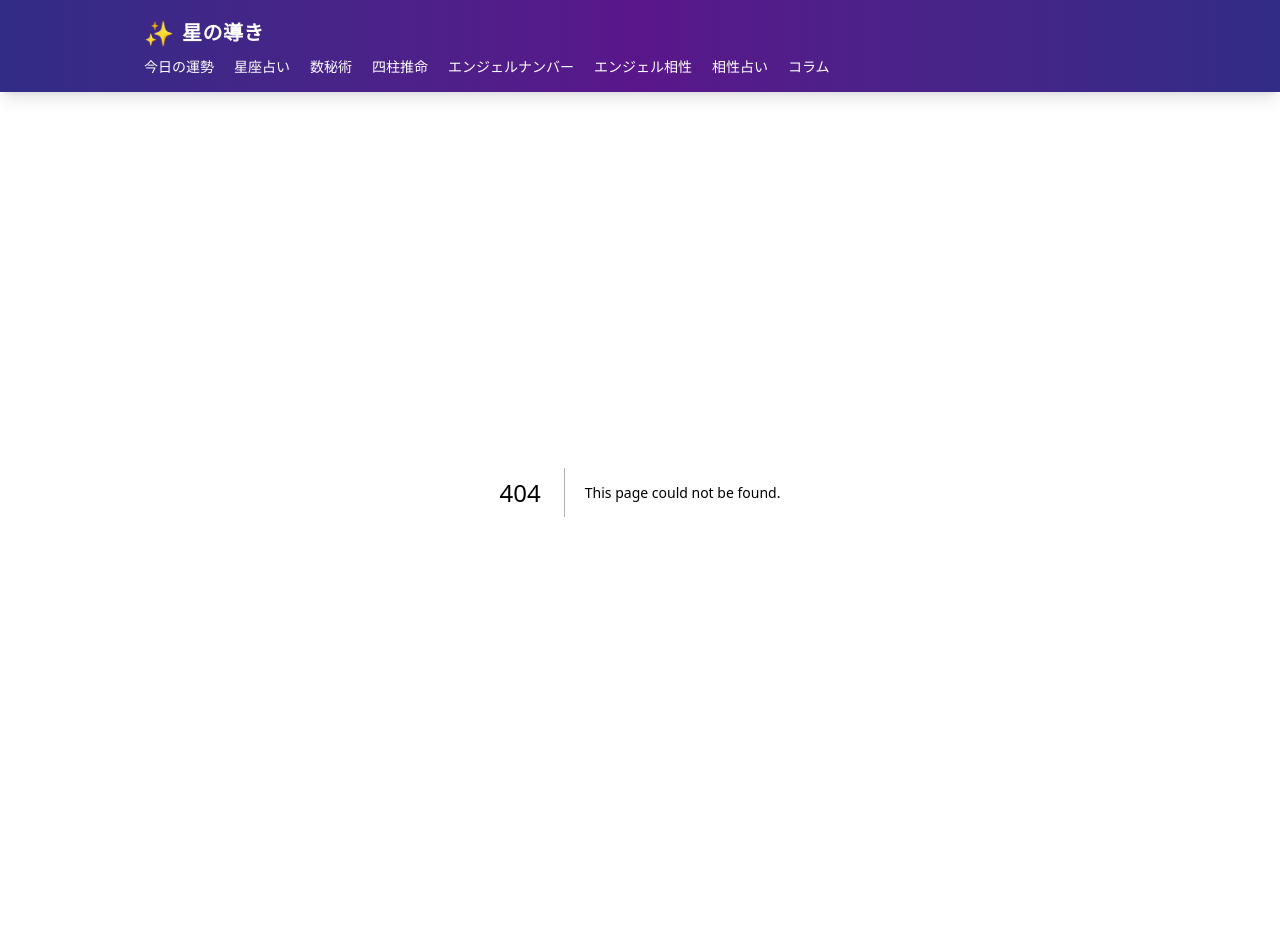
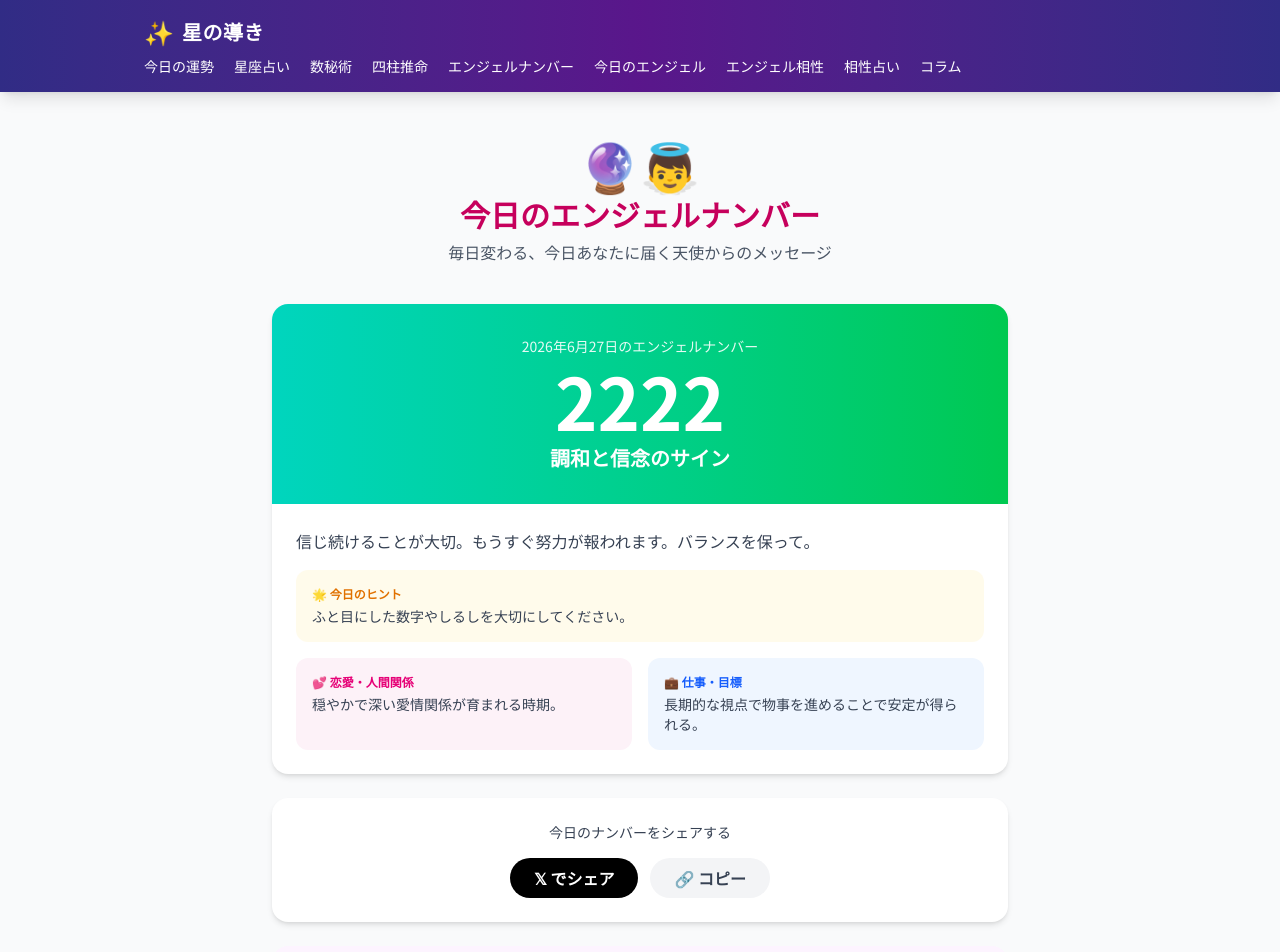
Before and after one commit to yuichiro/uranai-site, a Next.js app: page /today-angel-number in a window 1280 px wide. Before the commit this address had no page. Shown: the top 952 px of the page. Built offline with nearby package versions, Linux system fonts and the light colour scheme.

Commit message:
Add daily angel number feature (today-angel-number)

```diff
--- a/app/page.tsx
+++ b/app/page.tsx
@@ -9,6 +9,7 @@ const FEATURES = [
   { href: "/compatibility", icon: "💑", title: "相性占い", subtitle: "Compatibility", description: "二人の生年月日から数秘術と四柱推命で相性を診断します。", color: "from-rose-400 to-pink-500" },
   { href: "/my-angel-number", icon: "🕊️", title: "あなた専用エンジェルナンバー", subtitle: "My Angel Number", description: "生年月日から、あなたが生まれ持った守護エンジェルナンバーを診断します。", color: "from-fuchsia-500 to-pink-500" },
   { href: "/angel-compatibility", icon: "👼", title: "エンジェルナンバー相性", subtitle: "Angel Compatibility", description: "二人がよく見るエンジェルナンバーから、天使が示す相性を診断します。", color: "from-pink-400 to-fuchsia-500" },
+  { href: "/today-angel-number", icon: "🔮", title: "今日のエンジェルナンバー", subtitle: "Today's Angel Number", description: "毎日変わる、今日あなたに届く天使からのメッセージをチェック。", color: "from-violet-400 to-fuchsia-500" },
 ];
 
 export default function HomePage() {
--- a/app/sitemap.ts
+++ b/app/sitemap.ts
@@ -14,6 +14,7 @@ export default function sitemap(): MetadataRoute.Sitemap {
     { url: `${BASE_URL}/compatibility`, lastModified: now, changeFrequency: "monthly", priority: 0.8 },
     { url: `${BASE_URL}/my-angel-number`, lastModified: now, changeFrequency: "monthly", priority: 0.8 },
     { url: `${BASE_URL}/angel-compatibility`, lastModified: now, changeFrequency: "monthly", priority: 0.8 },
+    { url: `${BASE_URL}/today-angel-number`, lastModified: now, changeFrequency: "daily", priority: 0.9 },
     { url: `${BASE_URL}/column`, lastModified: now, changeFrequency: "weekly", priority: 0.7 },
     { url: `${BASE_URL}/column/numerology-basics`, lastModified: now, changeFrequency: "monthly", priority: 0.6 },
     { url: `${BASE_URL}/column/shichu-basics`, lastModified: now, changeFrequency: "monthly", priority: 0.6 },
--- /dev/null
+++ b/app/today-angel-number/layout.tsx
@@ -0,0 +1,10 @@
+import type { Metadata } from "next";
+
+export const metadata: Metadata = {
+  title: "今日のエンジェルナンバー｜毎日変わる天使からのメッセージ",
+  description: "今日あなたに届くエンジェルナンバーを毎日お届け。日替わりの数字に込められた天使からのメッセージ・恋愛・仕事の運勢をチェックしましょう。",
+};
+
+export default function Layout({ children }: { children: React.ReactNode }) {
+  return children;
+}
--- /dev/null
+++ b/app/today-angel-number/page.tsx
@@ -0,0 +1,100 @@
+"use client";
+
+import { useState, useEffect } from "react";
+import Link from "next/link";
+import { getDailyAngel, type DailyAngel } from "@/lib/dailyAngel";
+
+export default function TodayAngelNumberPage() {
+  const [daily, setDaily] = useState<DailyAngel | null>(null);
+
+  useEffect(() => {
+    // 閲覧時の日付で「今日のエンジェルナンバー」を算出（毎日変わる）
+    setDaily(getDailyAngel());
+  }, []);
+
+  const shareText = daily
+    ? `今日のエンジェルナンバーは「${daily.angel.number}」（${daily.angel.title}）✨`
+    : "";
+  const shareUrl = "https://uranai.moritaro.com/today-angel-number";
+  const twitterHref = `https://twitter.com/intent/tweet?text=${encodeURIComponent(shareText)}&url=${encodeURIComponent(shareUrl)}&hashtags=${encodeURIComponent("今日のエンジェルナンバー,星の導き")}`;
+
+  return (
+    <div className="max-w-3xl mx-auto px-4 py-12 space-y-10">
+      <div className="text-center space-y-2">
+        <div className="text-5xl">🔮👼</div>
+        <h1 className="text-3xl font-bold text-pink-700">今日のエンジェルナンバー</h1>
+        <p className="text-gray-600">毎日変わる、今日あなたに届く天使からのメッセージ</p>
+      </div>
+
+      {!daily && (
+        <div className="bg-white rounded-2xl shadow-md p-12 text-center text-gray-400">
+          読み込み中...
+        </div>
+      )}
+
+      {daily && (
+        <div className="space-y-6">
+          <div className="bg-white rounded-2xl shadow-md overflow-hidden">
+            <div className={`bg-gradient-to-r ${daily.angel.color} p-8 text-white text-center space-y-2`}>
+              <div className="text-sm opacity-90">{daily.dateLabel}のエンジェルナンバー</div>
+              <div className="text-7xl font-bold">{daily.angel.number}</div>
+              <div className="text-xl font-bold">{daily.angel.title}</div>
+            </div>
+            <div className="p-6 space-y-4">
+              <p className="text-gray-700 leading-relaxed">{daily.angel.message}</p>
+              <div className="bg-amber-50 rounded-xl p-4">
+                <div className="text-xs font-bold text-amber-600 mb-1">🌟 今日のヒント</div>
+                <p className="text-sm text-gray-700">{daily.hint}</p>
+              </div>
+              <div className="grid sm:grid-cols-2 gap-4">
+                <div className="bg-pink-50 rounded-xl p-4">
+                  <div className="text-xs font-bold text-pink-600 mb-1">💕 恋愛・人間関係</div>
+                  <p className="text-sm text-gray-700">{daily.angel.love}</p>
+                </div>
+                <div className="bg-blue-50 rounded-xl p-4">
+                  <div className="text-xs font-bold text-blue-600 mb-1">💼 仕事・目標</div>
+                  <p className="text-sm text-gray-700">{daily.angel.work}</p>
+                </div>
+              </div>
+            </div>
+          </div>
+
+          {/* シェア */}
+          <div className="bg-white rounded-2xl shadow-md p-6 text-center space-y-4">
+            <p className="text-sm font-medium text-gray-700">今日のナンバーをシェアする</p>
+            <div className="flex justify-center gap-3 flex-wrap">
+              <a
+                href={twitterHref}
+                target="_blank"
+                rel="noopener noreferrer"
+                className="bg-black text-white font-bold px-6 py-2 rounded-full hover:opacity-80 transition-opacity"
+              >
+                𝕏 でシェア
+              </a>
+              <button
+                onClick={() => navigator.clipboard?.writeText(`${shareText} ${shareUrl}`)}
+                className="bg-gray-100 text-gray-700 font-bold px-6 py-2 rounded-full hover:bg-gray-200 transition-colors"
+              >
+                🔗 コピー
+              </button>
+            </div>
+          </div>
+
+          {/* 関連導線 */}
+          <div className="bg-fuchsia-50 rounded-2xl p-6 space-y-3 text-center">
+            <p className="font-bold text-fuchsia-800">もっとエンジェルナンバーを知る</p>
+            <div className="flex flex-wrap justify-center gap-3">
+              <Link href="/my-angel-number" className="bg-fuchsia-500 text-white text-sm px-4 py-2 rounded-full hover:shadow-md transition-all">あなた専用ナンバー診断</Link>
+              <Link href="/angel-compatibility" className="bg-pink-500 text-white text-sm px-4 py-2 rounded-full hover:shadow-md transition-all">相性診断</Link>
+              <Link href="/angel-number" className="bg-rose-400 text-white text-sm px-4 py-2 rounded-full hover:shadow-md transition-all">ナンバー一覧を見る</Link>
+            </div>
+          </div>
+
+          <p className="text-center text-xs text-gray-400">
+            明日はまた違うエンジェルナンバーが届きます。毎日チェックしてみてください。
+          </p>
+        </div>
+      )}
+    </div>
+  );
+}
--- a/components/Header.tsx
+++ b/components/Header.tsx
@@ -6,6 +6,7 @@ const NAV = [
   { href: "/numerology", label: "数秘術" },
   { href: "/shichu-suimei", label: "四柱推命" },
   { href: "/angel-number", label: "エンジェルナンバー" },
+  { href: "/today-angel-number", label: "今日のエンジェル" },
   { href: "/angel-compatibility", label: "エンジェル相性" },
   { href: "/compatibility", label: "相性占い" },
   { href: "/column", label: "コラム" },
--- /dev/null
+++ b/lib/dailyAngel.ts
@@ -0,0 +1,37 @@
+import { ANGEL_NUMBERS, type AngelNumber } from "./angel";
+
+// その日の日付から決まる「今日のエンジェルナンバー」
+// 全ての訪問者に同じ数字が表示され、毎日変わります。
+function dateSeed(date: Date): number {
+  const key = `${date.getFullYear()}-${date.getMonth() + 1}-${date.getDate()}`;
+  let hash = 0;
+  for (let i = 0; i < key.length; i++) {
+    hash = ((hash << 5) - hash + key.charCodeAt(i)) | 0;
+  }
+  return Math.abs(hash);
+}
+
+// その日の一言メッセージ（ナンバーとは別に日替わりで添える）
+const DAILY_HINTS = [
+  "この数字を意識して過ごすと、天使からのサインに気づきやすくなります。",
+  "今日は直感を信じて行動してみましょう。",
+  "ふと目にした数字やしるしを大切にしてください。",
+  "感謝の気持ちを持つことで、良い流れが巡ってきます。",
+  "焦らず、自分のペースを大切に過ごしましょう。",
+  "身近な人への思いやりが、今日の運を開きます。",
+  "新しい一歩を踏み出すのに良い日です。",
+];
+
+export interface DailyAngel {
+  angel: AngelNumber;
+  hint: string;
+  dateLabel: string;
+}
+
+export function getDailyAngel(date: Date = new Date()): DailyAngel {
+  const s = dateSeed(date);
+  const angel = ANGEL_NUMBERS[s % ANGEL_NUMBERS.length];
+  const hint = DAILY_HINTS[s % DAILY_HINTS.length];
+  const dateLabel = `${date.getFullYear()}年${date.getMonth() + 1}月${date.getDate()}日`;
+  return { angel, hint, dateLabel };
+}
```
